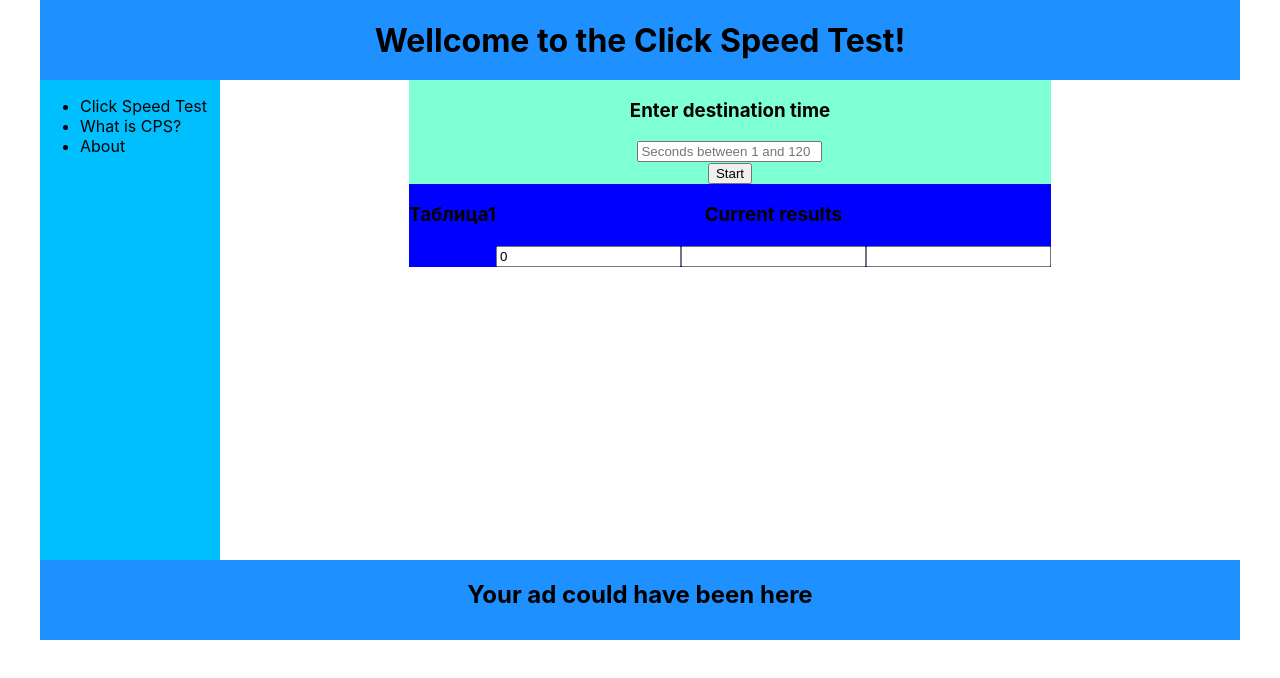
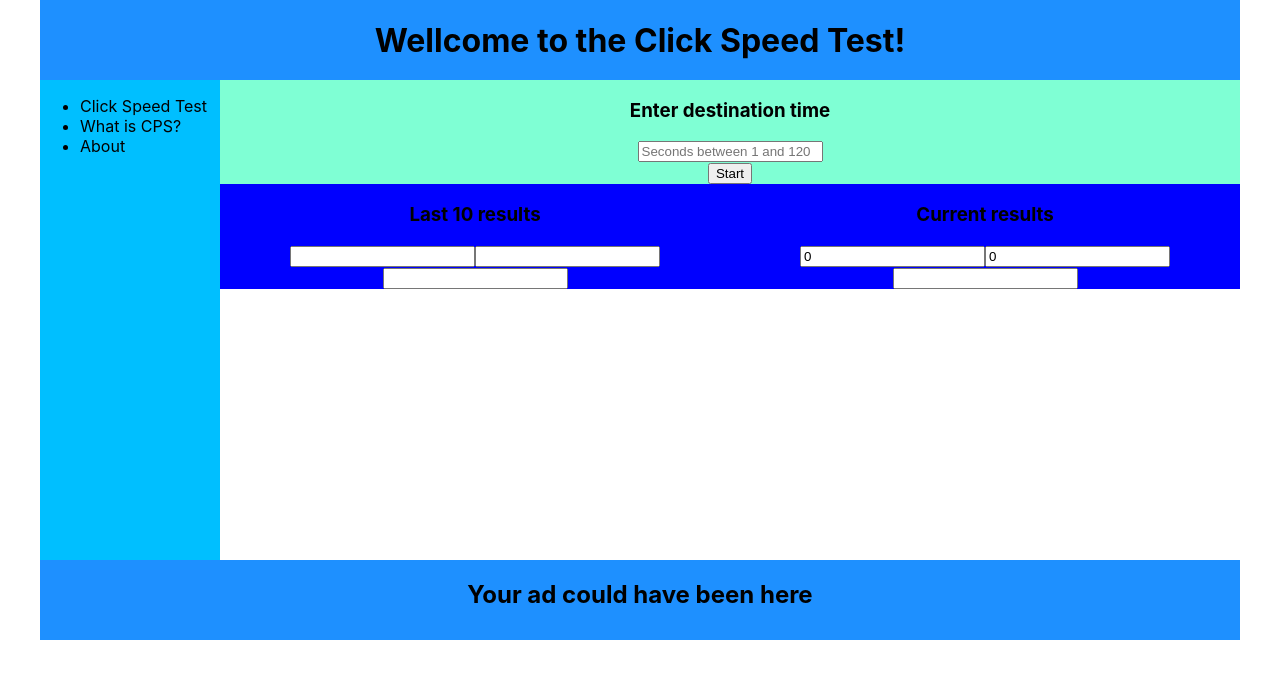
Before and after one commit to ZerruKun/pet-1-click-speed-test, a React (Create React App) app: page / in a window 1280 px wide. Shown: the top 678 px of the page. Built offline with nearby package versions, Linux system fonts and the light colour scheme.

Commit message:
Запись лучшего времени и количества кликов, правка кнопки и поля старта.

```diff
--- a/src/components/currentResult/CurrentResults.jsx
+++ b/src/components/currentResult/CurrentResults.jsx
@@ -4,7 +4,7 @@ import applicationContext from "../../context"
 
 const CurrentResults = () => {
 
-  const {clickCount} = useContext(applicationContext);
+  const {clickCount, bestTime} = useContext(applicationContext);
 
   return (
     <div className={styles.tableItem2}>
@@ -14,6 +14,7 @@ const CurrentResults = () => {
       readOnly
       />
       <input
+      value={bestTime}
       readOnly
       />
       <input
--- a/src/components/destinationtime/DestinationTime.jsx
+++ b/src/components/destinationtime/DestinationTime.jsx
@@ -6,7 +6,8 @@ import applicationContext from "../../context";
 const DestinationTime = () => {
   const [startTime, setStartTime] = useState("");
 
-  const {remainingTime, setRemainingTime, clickCount, setClickCount} = useContext(applicationContext);
+  const {remainingTime, setRemainingTime, clickCount, setClickCount,
+    lastTime, setLastTime, bestTime, setBestTime} = useContext(applicationContext);
 
   const [timerStart, setTimerStart] = useState(false);
 
@@ -24,8 +25,12 @@ const DestinationTime = () => {
       changeRemainingTime((remainingTime-0.01).toFixed(2));
       waitTime(10);
     } else {
-      changeRemainingTime("Time's up!");
+      changeStartTime("");
+      changeRemainingTime("");
       changeTimerStart(false);
+      changeClickCount(0);
+      changeLastTime(0);
+      changeBestTime(0);
     }
   }
 
@@ -48,27 +53,40 @@ const DestinationTime = () => {
 
   const changeRemainingTime = (value) => {
     let changedRemainingTime = value;
-    console.log(changedRemainingTime);
+    // console.log(changedRemainingTime);
     setRemainingTime(changedRemainingTime);
   };
 
   const changeStartTime = (value) => {
     let changedStartTime = value;
-    console.log(changedStartTime);
+    // console.log(changedStartTime);
     setStartTime(changedStartTime);
   };
 
   const changeTimerStart = (value) => {
     let isStarted = value;
-    console.log(isStarted);
+    // console.log(isStarted);
     setTimerStart(isStarted);
   };
 
   const changeClickCount = (value) => {
     let changedClickCount = value;
-    console.log(changedClickCount);
+    // console.log(changedClickCount);
     setClickCount(changedClickCount);
   };
+
+  const changeLastTime = (value) => {
+    let changedLastTime = value;
+    console.log("changedLastTime "+changedLastTime);
+    setLastTime(changedLastTime);
+  };
+
+  const changeBestTime = (value) => {
+    let changedBestTime = value;
+    console.log("changedBestTime "+changedBestTime);
+    setBestTime(changedBestTime);
+  };
+
 
   const checkStartTime = (e) => {
     if (e.currentTarget.value > 120) {
@@ -95,13 +113,31 @@ const DestinationTime = () => {
   };
 
   const clickyClicky = () => {
-    changeClickCount(clickCount+1);
+    if (clickCount === 0) {
+      changeClickCount(1);
+      changeBestTime((startTime - remainingTime).toFixed(2));
+      changeLastTime(remainingTime);
+    }
+    if (clickCount > 0) {
+      if(lastTime - remainingTime < bestTime) {
+        changeBestTime((lastTime - remainingTime).toFixed(2));
+        changeClickCount(clickCount+1);
+        changeLastTime(remainingTime);
+        // console.log("Вариант1");
+      }
+      else {
+        changeClickCount(clickCount+1);
+        changeLastTime(remainingTime);
+        // console.log("Вариант2");
+      }
+    }
+
   }
 
   return (
     <div className={style.timeItem}>
       <h3>Enter destination time</h3>
-      {!timerStart ? (
+      { timerStart===false ? (
         <div>
           <input
             value={startTime}
--- a/src/components/main/Main.jsx
+++ b/src/components/main/Main.jsx
@@ -4,14 +4,22 @@ import DestinationTime from "../destinationtime/DestinationTime";
 import styles from "./Main.module.css";
 
 const Main = () => {
-
   return (
     <div className={styles.mainItem}>
       {/* Пока только для первой страницы */}
       <div className={styles.cspContainer}>
         <DestinationTime />
         <div className={styles.tableItem1}>
-          <h3>Таблица1</h3>
+          <h3>Last 10 results</h3>
+          <input
+          readOnly
+          />
+          <input
+          readOnly
+          />
+          <input
+          readOnly
+          />
         </div>
         <CurrentResults />
       </div>
--- a/src/index.js
+++ b/src/index.js
@@ -7,11 +7,14 @@ import applicationContext from "./context";
 const Application = () => {
 
   const [remainingTime, setRemainingTime] = useState(0);
-  const [clickCount, setClickCount] = useState(0)
+  const [clickCount, setClickCount] = useState(0);
+  const [lastTime, setLastTime] = useState(0);
+  const [bestTime, setBestTime] = useState(0);
 
   return (
     // <React.StrictMode>
-    <applicationContext.Provider value={{ remainingTime, setRemainingTime, clickCount, setClickCount}}>
+    <applicationContext.Provider value={{ remainingTime, setRemainingTime, clickCount, setClickCount, lastTime, setLastTime,
+      bestTime, setBestTime}}>
       <App />
     </applicationContext.Provider>
     // </React.StrictMode>
```
